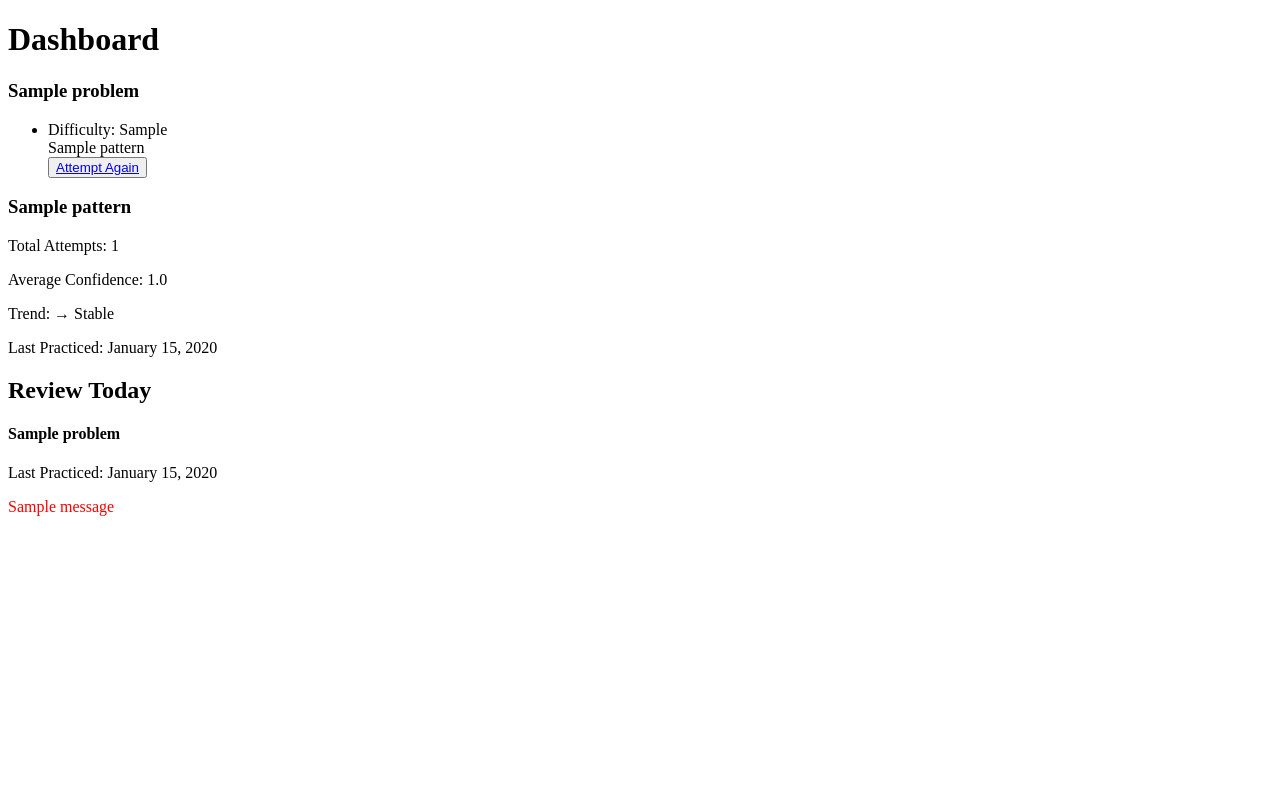
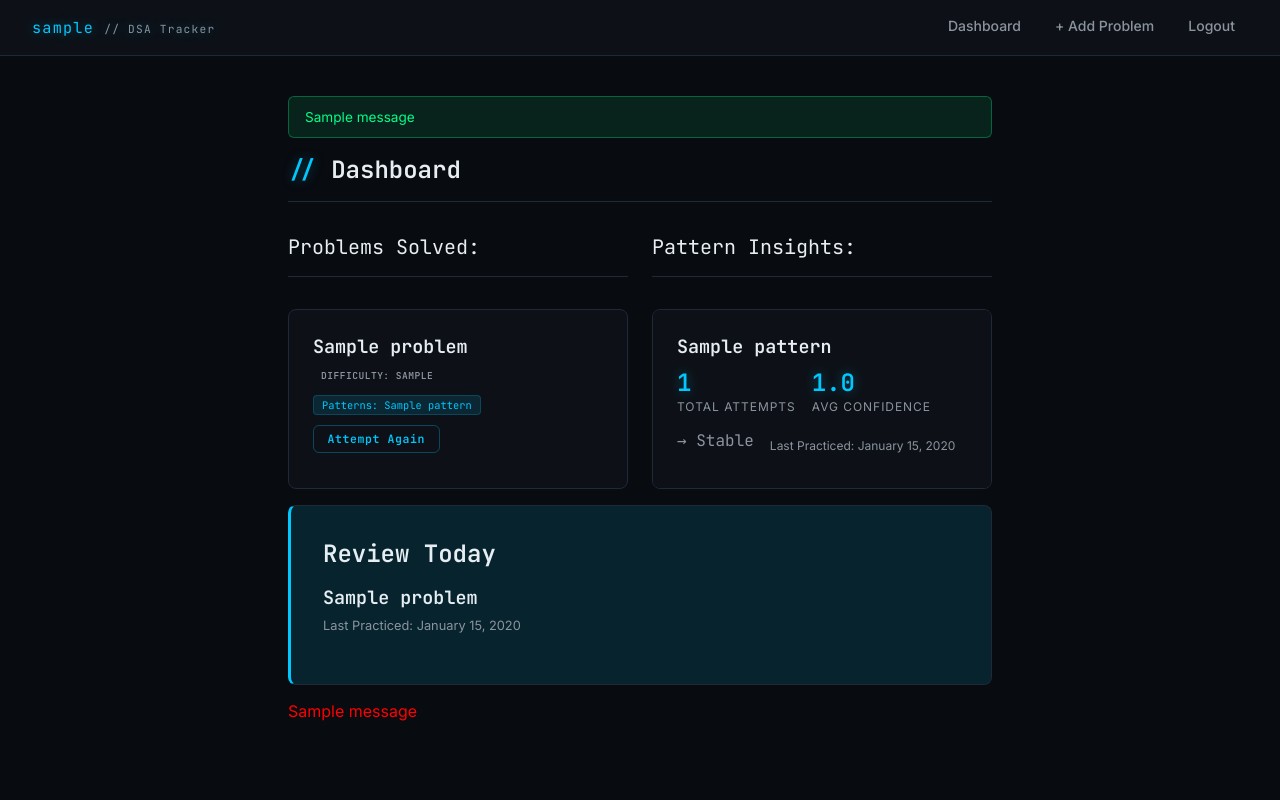
Before and after one commit to hellkeyes/flask-dsa-tracker, a Flask app: page /dashboard in a window 1280 px wide. Run offline with Flask 3, Linux system fonts and the light colour scheme; a user stored in the database is signed in; tables that the repository leaves empty hold one stand-in row (values such as "Sample post"); one stand-in notice (Sample message) is shown.

Commit message:
feat: dashboard UI, weakness scoring, pattern

```diff
--- a/app/forms.py
+++ b/app/forms.py
@@ -6,12 +6,12 @@ class RegistrationForm(FlaskForm):
     username = StringField('name', validators=[DataRequired()])
     email = StringField('email', validators=[Email(), DataRequired()])
     password = PasswordField('password', validators=[DataRequired(), Regexp(r"^[A-Za-z0-9_-]+$", message="Username can only contain letters, numbers, and underscores.")])
-    confirm_password = PasswordField('confirm_password', validators=[DataRequired(), EqualTo('password')])
+    confirm_password = PasswordField('Confirm password', validators=[DataRequired(), EqualTo('password')])
     submit = SubmitField('Register')
 
 class LoginForm(FlaskForm):
     login = StringField('', validators=[DataRequired()])
-    password = PasswordField('password', validators=[DataRequired()])
+    password = PasswordField('', validators=[DataRequired()])
     submit = SubmitField('Login')
 
 class AddProblem(FlaskForm):
--- a/app/routes/main.py
+++ b/app/routes/main.py
@@ -63,7 +63,7 @@ def dashboard():
             last_practiced = last_attempt.created_at
 
             if confidence == 1:
-                review_days = 1
+                review_days = 0
             elif confidence == 2:
                 review_days = 3
             elif confidence == 3:
--- /dev/null
+++ b/app/static/css/style.css
@@ -0,0 +1,431 @@
+@import url('https://fonts.googleapis.com/css2?family=JetBrains+Mono:wght@400;600&family=Inter:wght@300;400;500;600&display=swap');
+
+:root {
+  --bg:        #080b10;
+  --surface:   #0d1117;
+  --surface2:  #161b22;
+  --border:    #1f2937;
+  --neon:      #00c8ff;
+  --neon-dim:  rgba(0, 200, 255, 0.12);
+  --neon-glow: 0 0 12px rgba(0, 200, 255, 0.35);
+  --text:      #e6edf3;
+  --muted:     #8b949e;
+  --success:   #00ff88;
+  --danger:    #ff4757;
+  --warning:   #ffa500;
+  --mono:      'JetBrains Mono', monospace;
+  --sans:      'Inter', sans-serif;
+}
+
+* { box-sizing: border-box; margin: 0; padding: 0; }
+
+body {
+  background: var(--bg);
+  color: var(--text);
+  font-family: var(--sans);
+  min-height: 100vh;
+  display: flex;
+}
+
+/* ── Navbar ── */
+.navbar {
+  width: 100%;
+  background: var(--surface);
+  border-bottom: 1px solid var(--border);
+  padding: 0 2rem;
+  height: 56px;
+  display: flex;
+  align-items: center;
+  justify-content: space-between;
+  position: fixed;
+  top: 0;
+  left: 0;
+  z-index: 100;
+}
+
+.navbar-logo {
+  font-family: var(--mono);
+  font-size: 0.95rem;
+  color: var(--neon);
+  text-shadow: var(--neon-glow);
+  letter-spacing: 0.08em;
+  text-decoration: none;
+}
+
+.nav-link {
+  display: block;
+  padding: 0.6rem 0.75rem;
+  margin-bottom: 0.25rem;
+  border-radius: 6px;
+  color: var(--muted);
+  text-decoration: none;
+  font-size: 0.875rem;
+  font-weight: 500;
+  transition: all 0.15s ease;
+  border: 1px solid transparent;
+}
+
+.nav-link:hover, .nav-link.active {
+  color: var(--neon);
+  background: var(--neon-dim);
+  border-color: rgba(0, 200, 255, 0.2);
+}
+
+.navbar-links {
+  display: flex;
+  gap: 0.5rem;
+  align-items: center;
+}
+
+/* ── Main content (adjust for top navbar) ── */
+.main {
+  margin-left: 0;
+  margin-top: 56px;
+  padding: 2.5rem 2rem;
+  width: 60%;
+  margin-right: auto;
+  margin-left: auto;
+}
+
+/* ── Page header ── */
+.page-header {
+  margin-bottom: 2rem;
+  border-bottom: 1px solid var(--border);
+  padding-bottom: 1rem;
+}
+
+.page-title {
+  font-family: var(--mono);
+  font-size: 1.5rem;
+  color: var(--text);
+  font-weight: 600;
+}
+
+.page-title .accent {
+  color: var(--neon);
+  text-shadow: var(--neon-glow);
+}
+
+/* ── Cards ── */
+.card {
+  background: var(--surface);
+  border: 1px solid var(--border);
+  border-radius: 8px;
+  padding: 1.5rem 1.5rem 1.5rem 1.5rem;
+  margin-bottom: 1rem;
+  transition: border-color 0.15s ease;
+  height: 180px;          /* fixed height */
+  overflow-y: auto;       /* scroll if content overflows */
+}
+
+.card:hover {
+  border-color: rgba(0, 200, 255, 0.25);
+}
+
+.card-title {
+  font-family: var(--mono);
+  font-size: 1.15rem;
+  color: var(--text);
+  font-weight: 600;
+  margin-bottom: 0.5rem;
+}
+
+.card-meta {
+  font-size: 0.8rem;
+  color: var(--muted);
+  margin-bottom: 0.55rem;
+}
+
+/* Difficulty badges  */
+.badge {
+  display: inline-block;
+  font-family: var(--mono);
+  font-size: 0.6rem;
+  font-weight: 600;
+  padding: 2px 8px;
+  border-radius: 4px;
+  letter-spacing: 0.05em;
+  text-transform: uppercase;
+}
+
+.badge-easy   { background: rgba(0,255,136,0.1); color: var(--success); border: 1px solid rgba(0,255,136,0.3); }
+.badge-medium { background: rgba(255,165,0,0.1); color: var(--warning); border: 1px solid rgba(255,165,0,0.3); }
+.badge-hard   { background: rgba(255,71,87,0.1);  color: var(--danger);  border: 1px solid rgba(255,71,87,0.3);  }
+
+/* ── Pattern tags ── */
+.tag {
+  display: inline-block;
+  font-size: 0.65rem;
+  font-family: var(--mono);
+  padding: 2px 8px;
+  border-radius: 4px;
+  background: var(--neon-dim);
+  color: var(--neon);
+  border: 1px solid rgba(0,200,255,0.2);
+  margin: 2px 2px 2px 0;
+}
+
+/* ── Stats / glow numbers ── */
+.stat-block {
+  display: flex;
+  gap: 1rem;
+  margin-bottom: 1.5rem;
+  flex-wrap: wrap;
+}
+
+.stat {
+  background: var(--surface);
+  border: 1px solid var(--border);
+  border-radius: 8px;
+  padding: 1rem 1.25rem;
+  min-width: 140px;
+}
+
+.stat-value {
+  font-family: var(--mono);
+  font-size: 1.50rem;
+  font-weight: 600;
+  color: var(--neon);
+  text-shadow: var(--neon-glow);
+  line-height: 1;
+}
+
+.stat-label {
+  font-size: 0.75rem;
+  color: var(--muted);
+  margin-top: 4px;
+  text-transform: uppercase;
+  letter-spacing: 0.08em;
+}
+
+/* ── Trend indicators ── */
+.trend-up   { color: var(--success); }
+.trend-down { color: var(--danger); }
+.trend-flat { color: var(--muted); }
+
+/* ── Section headers ── */
+.section-header {
+  font-family: var(--mono);
+  font-size: 0.7rem;
+  color: var(--muted);
+  text-transform: uppercase;
+  letter-spacing: 0.12em;
+  margin-bottom: 0.75rem;
+  margin-top: 2rem;
+}
+
+/* ── Forms ── */
+.form-card {
+  background: var(--surface);
+  border: 1px solid var(--border);
+  border-radius: 8px;
+  padding: 2rem;
+  max-width: 480px;
+}
+
+.form-group {
+  margin: 1.25rem 1.25rem 1.25rem 0rem;
+}
+
+label {
+  display: block;
+  font-size: 0.8rem;
+  color: var(--muted);
+  margin-top: 0.5rem;
+  margin-bottom: 0.5rem;
+  text-transform: uppercase;
+  letter-spacing: 0.06em;
+  font-weight: 500;
+}
+
+input[type="text"],
+input[type="email"],
+input[type="password"],
+input[type="number"],
+textarea,
+select {
+  width: 100%;
+  background: var(--bg);
+  border: 1px solid var(--border);
+  border-radius: 6px;
+  color: var(--text);
+  font-family: var(--mono);
+  font-size: 0.875rem;
+  padding: 0.6rem 0.75rem;
+  outline: none;
+  transition: border-color 0.15s ease, box-shadow 0.15s ease;
+}
+
+input:focus, textarea:focus, select:focus {
+  border-color: var(--neon);
+  box-shadow: 0 0 0 3px rgba(0,200,255,0.1);
+}
+
+textarea { resize: vertical; min-height: 80px; }
+
+input[type="submit"] {
+  background: var(--neon);
+  color: var(--bg);
+  font-family: var(--mono);
+  font-size: 0.8rem;
+  font-weight: 600;
+  padding: 0.50rem 1.15rem;
+  border-radius: 6px;
+  border: none;
+  cursor: pointer;
+  letter-spacing: 0.05em;
+  transition: all 0.15s ease;
+}
+
+input[type="submit"]:hover {
+  box-shadow: var(--neon-glow);
+  background: #33d4ff;
+}
+
+/* ── Buttons ── */
+.btn {
+  display: inline-block;
+  font-family: var(--mono);
+  font-size: 0.8rem;
+  font-weight: 600;
+  padding: 0.55rem 1.25rem;
+  border-radius: 6px;
+  border: none;
+  cursor: pointer;
+  text-decoration: none;
+  letter-spacing: 0.05em;
+  transition: all 0.15s ease;
+}
+
+.btn-primary {
+  background: var(--neon);
+  color: var(--bg);
+}
+
+.btn-primary:hover {
+  box-shadow: var(--neon-glow);
+  background: #33d4ff;
+}
+
+.btn-ghost {
+  background: transparent;
+  color: var(--neon);
+  border: 1px solid rgba(0,200,255,0.3);
+}
+
+.btn-ghost:hover {
+  background: var(--neon-dim);
+}
+
+.btn-sm {
+  font-size: 0.72rem;
+  padding: 0.35rem 0.85rem;
+}
+
+/* ── Due for review ── */
+.review-card {
+  border-left: 3px solid var(--neon);
+  background: var(--neon-dim);
+}
+
+/* ── Checkboxes (pattern select) ── */
+.checkbox-grid {
+  display: grid;
+  grid-template-columns: repeat(auto-fill, minmax(180px, 1fr));
+  gap: 0.5rem;
+  margin-top: 0.5rem;
+}
+
+.checkbox-item {
+  display: flex;
+  align-items: center;
+  gap: 0.5rem;
+  padding: 0.5rem 0.75rem;
+  border: 1px solid var(--border);
+  border-radius: 6px;
+  cursor: pointer;
+  transition: all 0.15s ease;
+  font-size: 0.8rem;
+  color: var(--muted);
+}
+
+.checkbox-item:hover {
+  border-color: rgba(0,200,255,0.3);
+  color: var(--neon);
+  background: var(--neon-dim);
+}
+
+.checkbox-grid ul {
+  list-style: none;
+  padding: 0;
+  display: grid;
+  grid-template-columns: repeat(auto-fill, minmax(180px, 1fr));
+  gap: 0.5rem;
+}
+
+.checkbox-grid ul li {
+  display: flex;
+  align-items: center;
+  gap: 0.5rem;
+  padding: 0.5rem 0.75rem;
+  border: 1px solid var(--border);
+  border-radius: 6px;
+  cursor: pointer;
+  font-size: 0.8rem;
+  color: var(--muted);
+  transition: all 0.15s ease;
+}
+
+.checkbox-grid ul li:hover {
+  border-color: rgba(0,200,255,0.3);
+  color: var(--neon);
+  background: var(--neon-dim);
+}
+
+.checkbox-grid ul li label {
+  margin: 0;
+  cursor: pointer;
+  text-transform: none;
+  letter-spacing: 0;
+  font-size: 0.8rem;
+  color: inherit;
+}
+
+input[type="checkbox"] {
+  width: auto;
+  accent-color: var(--neon);
+}
+
+/* ── Flash messages ── */
+.flash {
+  padding: 0.75rem 1rem;
+  border-radius: 6px;
+  font-size: 0.85rem;
+  margin-bottom: 1rem;
+}
+
+.flash-danger  { background: rgba(255,71,87,0.1);  color: var(--danger);  border: 1px solid rgba(255,71,87,0.3);  }
+.flash-warning { background: rgba(255,165,0,0.1);  color: var(--warning); border: 1px solid rgba(255,165,0,0.3); }
+.flash-success { background: rgba(0,255,136,0.1);  color: var(--success); border: 1px solid rgba(0,255,136,0.3); }
+
+/* ── Confidence meter ── */
+.confidence {
+  font-family: var(--mono);
+  font-size: 1.1rem;
+  color: var(--neon);
+  text-shadow: var(--neon-glow);
+}
+
+.dashboard-grid {
+  display: grid;
+  grid-template-columns: 1fr 1fr;
+  gap: 1.5rem;
+  margin-top: 1.5rem;
+  align-items: start;
+}
+
+@media (max-width: 768px) {
+  .dashboard-grid {
+    grid-template-columns: 1fr;
+  }
+}
--- /dev/null
+++ b/app/templates/base.html
@@ -0,0 +1,47 @@
+<!DOCTYPE html>
+<html lang="en">
+<head>
+  <meta charset="utf-8">
+  <meta name="viewport" content="width=device-width, initial-scale=1">
+  <title>{% block title %}DSA Tracker{% endblock %}</title>
+  <link rel="stylesheet" href="{{ url_for('static', filename='css/style.css') }}">
+</head>
+<body>
+
+  <!-- Navbar -->
+  <nav class="navbar">
+    <a href="{{ url_for('main.dashboard') }}" class="navbar-logo">
+        {% if current_user.is_authenticated %}
+          {{ current_user.username }}
+        {% else %}
+         Hello, user
+        {% endif %}
+        <span style="color: var(--muted); font-size: 0.7rem;">// DSA Tracker</span>
+    </a>
+    <div class="navbar-links">
+      {% if current_user.is_authenticated %}
+        <a href="{{ url_for('main.dashboard') }}" class="nav-link">Dashboard</a>
+        <a href="{{ url_for('main.add_problem') }}" class="nav-link">+ Add Problem</a>
+        <a href="{{ url_for('auth.logout') }}" class="nav-link">Logout</a>
+      {% else %}
+        <a href="{{ url_for('auth.login') }}" class="nav-link">Login</a>
+        <a href="{{ url_for('auth.register') }}" class="nav-link">Register</a>
+      {% endif %}
+    </div>
+  </nav>
+
+  <!-- Main -->
+  <main class="main">
+
+    <!-- Flash messages -->
+    {% with messages = get_flashed_messages(with_categories=true) %}
+      {% for category, message in messages %}
+        <div class="flash flash-{{ category }}">{{ message }}</div>
+      {% endfor %}
+    {% endwith %}
+
+    {% block content %}{% endblock %}
+  </main>
+
+</body>
+</html>
--- a/app/templates/main/dashboard.html
+++ b/app/templates/main/dashboard.html
@@ -1,47 +1,94 @@
-<!DOCTYPE html>
-<html>
-<head><title>Dashboard</title></head>
-<body>
-    <h1>Dashboard</h1>
+{% extends 'base.html' %}
+{% block title %}Dashboard{% endblock %}
+{% block content %}
+
+<div class="page-header">
+  <h1 class="page-title"><span class="accent">//</span> Dashboard</h1>
+</div>
+    <div class="dashboard-grid">
+
+    <!-- problems done by user -->
+    <div>
+
+    <p class="page-header" style="font-family: var(--mono); font-size: 1.25rem">Problems Solved: </p>
+
     {% for user_problem in user_problems %}
-        <h3>{{user_problem.problem.title }}</h3>
-            <ul>
-                <li>Difficulty: {{user_problem.problem.difficulty }}</li>
-                {% for pattern in user_problem.patterns %}
-                    <span>{{ pattern.pattern_name }}</span>
-                {% endfor %}
-                <br>
-                <button type="submit"><a href="{{ url_for('main.log_attempt', user_problem_id=user_problem.id) }}">Attempt Again</a></button>
-            </ul>
+    <div class="card">
+        <div class="card-title">{{user_problem.problem.title }}</div>
+        <div class="card-meta">
+        <span class="badge badge-{{ user_problem.problem.difficulty | lower }}">
+        Difficulty: {{ user_problem.problem.difficulty }}
+        </span>
+    </div>
+
+    <div style="margin: 0.5rem 0;">
+      <span class="tag">Patterns:
+      {% for pattern in user_problem.patterns %}
+        {{ pattern.pattern_name }}
+      {% endfor %}
+      </span>
+    </div>
+
+    <a class="btn btn-ghost btn-sm" href="{{ url_for('main.log_attempt', user_problem_id=user_problem.id) }}">Attempt Again</a>
+
+    </div>
     {% endfor %}
 
+    </div>
+
+    <!-- pattern analysis -->
+    <div>
+    <p class="page-header" style="font-family: var(--mono); font-size: 1.25rem">Pattern Insights: </p>
     {% for pattern_name, pattern_stat in pattern_attempts.items() %}
-        <h3>{{pattern_name}}</h3>
-            <p>Total Attempts: {{pattern_stat.total_attempts}}</p>
-            <p>Average Confidence: {{pattern_stat.average_confidence}}</p>
-            <p>Trend:
-                {% if pattern_stat.trend == 'Improving' %}⬆ {{ pattern_stat.trend }}
-                {% elif pattern_stat.trend == 'Declining' %}⬇ {{ pattern_stat.trend }}
-                {% else %}→ {{ pattern_stat.trend }}
+    <div class="card">
+        <div class="card-title">{{pattern_name}}</div>
+            <div style="margin: 0.75rem 0; display: flex; gap: 1rem; flex-wrap: wrap;">
+
+            <div>
+            <div class="stat-value">{{pattern_stat.total_attempts}}</div>
+            <div class="stat-label">Total Attempts</div>
+            </div>
+
+            <div>
+            <div class="stat-value">{{ pattern_stat.average_confidence }}</div>
+            <div class="stat-label">Avg Confidence</div>
+            </div>
+
+            <p style="font-family: var(--mono); font-size: 1rem;">
+                {% if pattern_stat.trend == 'Improving' %}
+                <span class="trend-up">⬆ Improving</span>
+                {% elif pattern_stat.trend == 'Declining' %}
+                <span class="trend-down">⬇ Declining</span>
+                {% else %}
+                <span class="trend-flat">→ Stable</span>
                 {% endif %}
             </p>
-            <p>Last Practiced: {{pattern_stat.last_practiced.strftime('%B %d, %Y')}}</p>
+
+            <p style="font-size: 0.75rem; color: var(--muted); margin-top: 0.5rem;">Last Practiced: {{pattern_stat.last_practiced.strftime('%B %d, %Y')}}</p>
+            </div>
+    </div>
     {% endfor %}
+    </div>
 
-    <h2>Review Today</h2>
+    </div>
+
+    <div class="card review-card">
+    <p style="font-family: var(--mono); font-size: 1.5rem; margin: 0.5rem;  margin-bottom: 1rem; font-weight: 600;">Review Today</p>
     {% if review_today %}
         {% for problem in review_today %}
-            <h4>{{ problem.title }}</h4>
-            <p>Last Practiced: {{ problem.last_practiced.strftime('%B %d, %Y') }}</p>
+            <div class="card-title" style="margin: 0.5rem;">{{ problem.title }}</div>
+            <p class="card-meta" style="margin: 0.5rem; margin-bottom: 1.5rem; ">Last Practiced: {{ problem.last_practiced.strftime('%B %d, %Y') }}</p>
         {% endfor %}
     {% else %}
         <p>No reviews due today!</p>
     {% endif %}
+    </div>
 
     {% with messages = get_flashed_messages(with_categories=true) %}
         {% for category, message in messages %}
         <p style="color:red">{{message}}</p>
         {% endfor %}
     {% endwith %}
-</body>
-</html>
+
+
+{% endblock %}
```
Also changed, not shown: app/templates/auth/login.html (+18 -15 lines), app/templates/auth/register.html (+13 -12 lines), app/templates/main/add_problem.html (+16 -10 lines), app/templates/main/log_attempt.html (+17 -11 lines), app/templates/main/select_patterns.html (+19 -11 lines).
